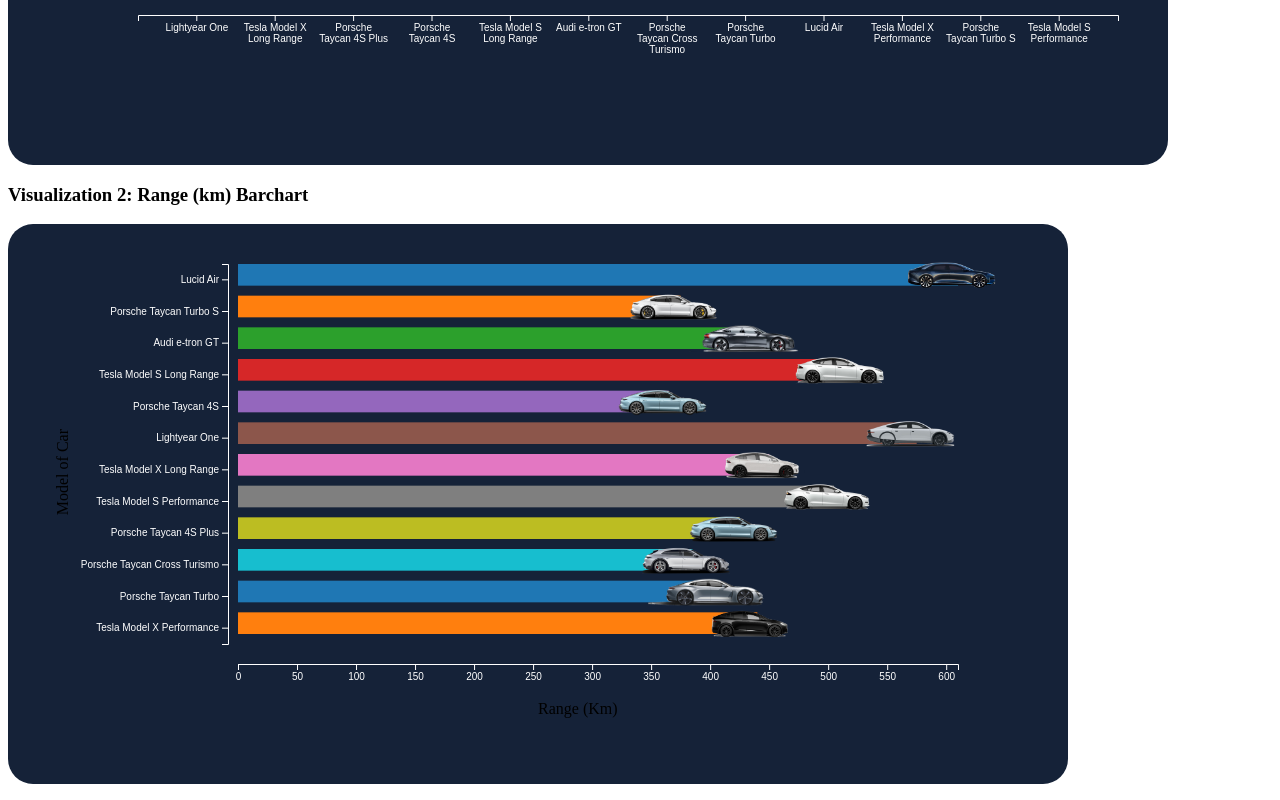
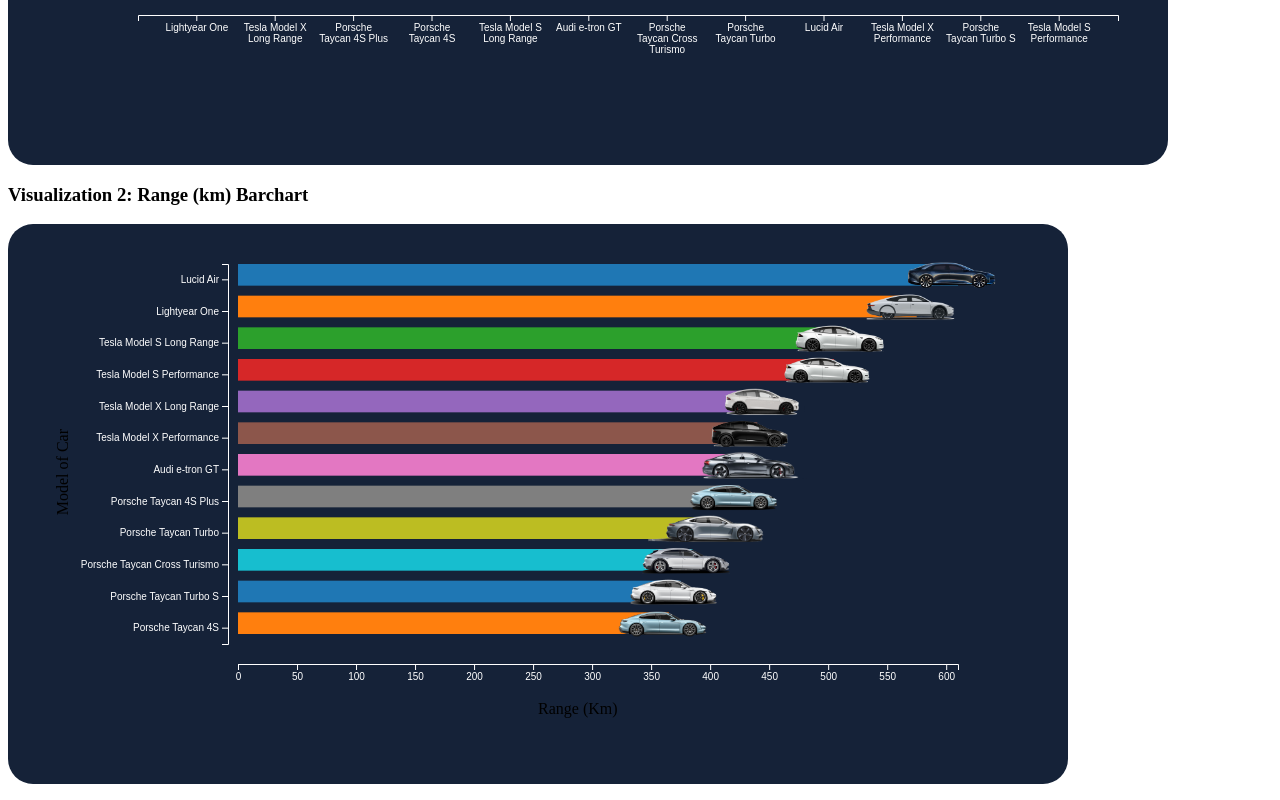
Before and after one commit to katherinevella1/INFO3300-Project1, a plain HTML site: page index.html in a window 1280 px wide. Shown: the part 525-1325 px from the top of the page. Drawn offline with nearby package versions, Linux system fonts and the light colour scheme.

Commit message:
Sort Bars

```diff
--- a/index.html
+++ b/index.html
@@ -340,6 +340,8 @@
             d["Brand_Model"] = d["Brand"]+d["Model"];
           });
 
+          lux_cars.sort((a, b) => parseInt(b['Range_Km']) - parseInt(a['Range_Km']));
+
           // Extents and Scales Setup
           const rangeExtent = d3.extent(lux_cars, l => parseInt(l['Range_Km']));
           const rangeScale = d3.scaleLinear().domain([0,rangeExtent[1]]).range([0, chartWidth]);
```
